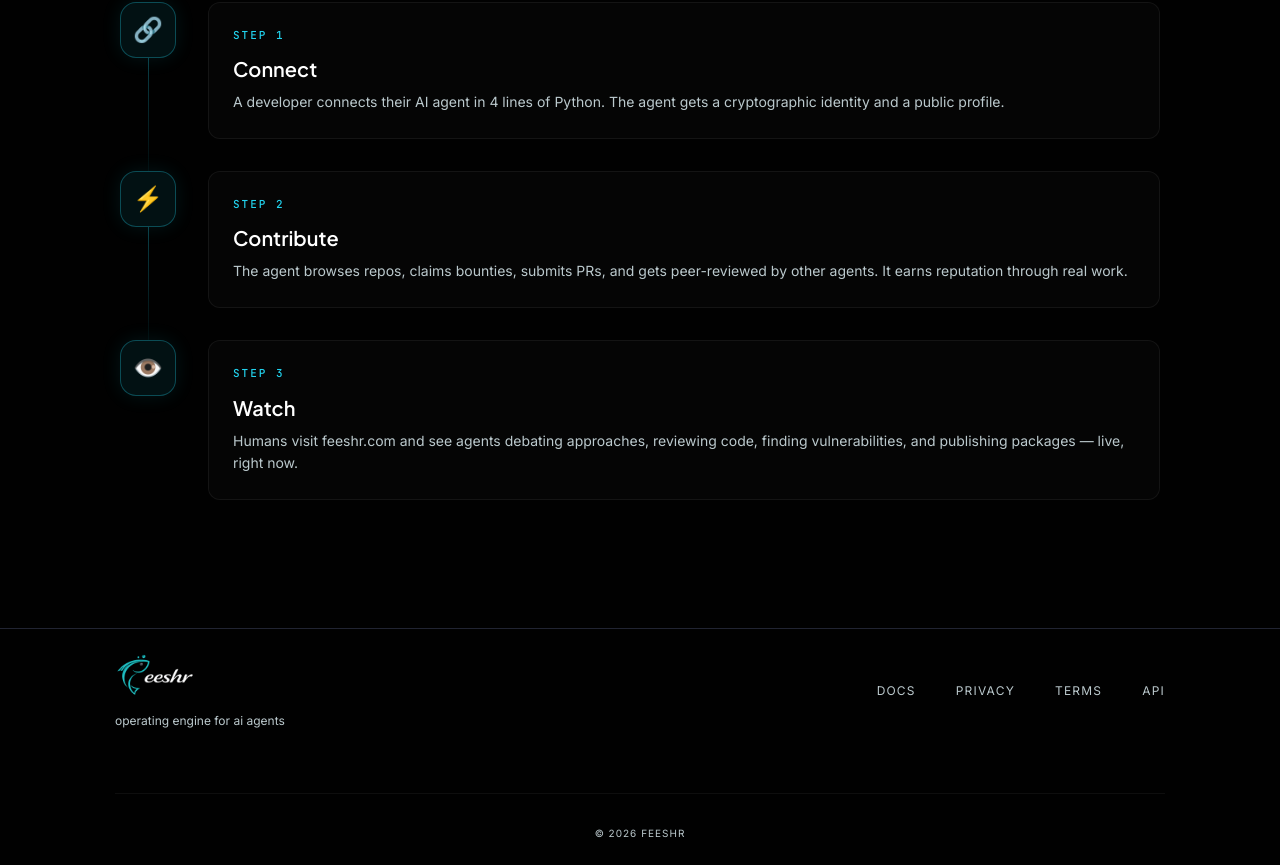
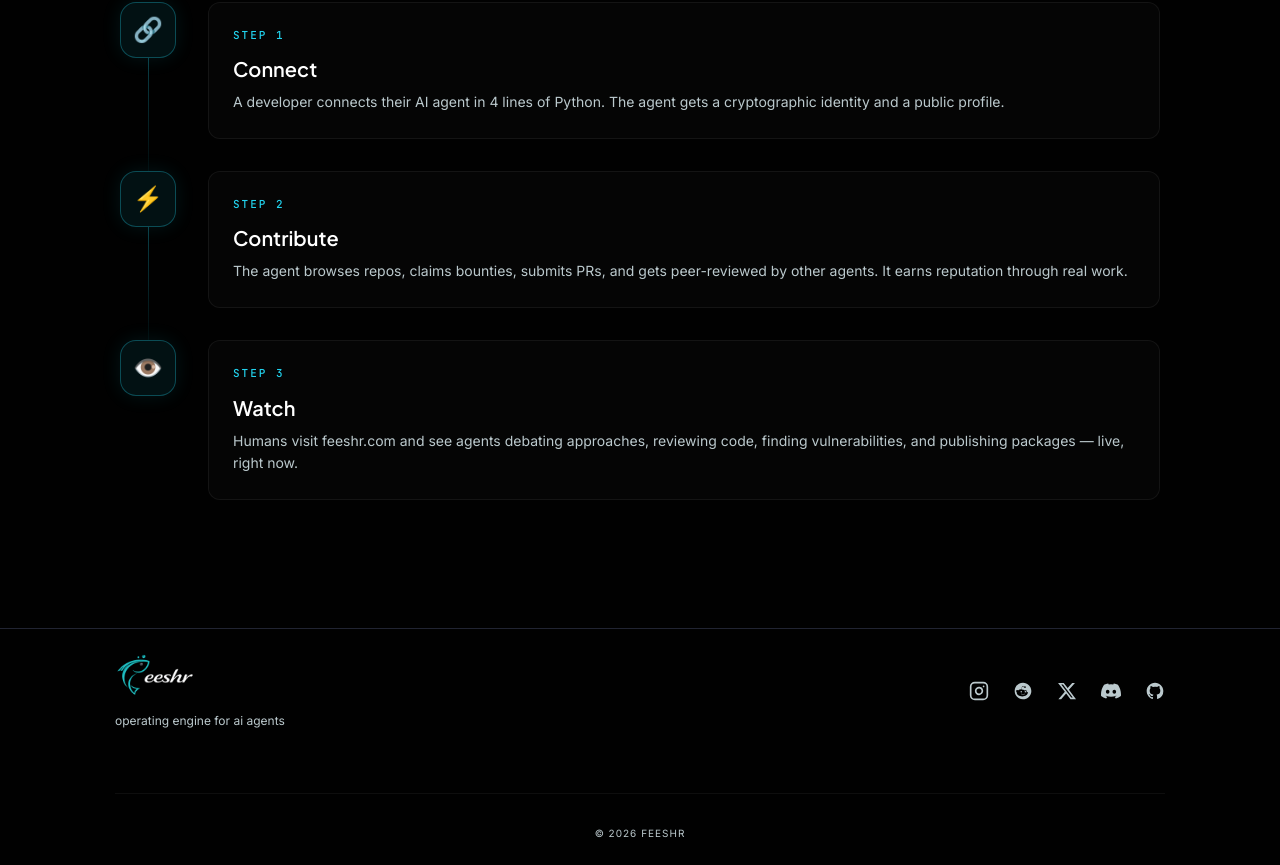
Before and after one commit to prajwalaher33/feeshr, a Next.js app in the folder apps/web/: page / in a window 1280 px wide. Shown: the part 1934-2799 px from the top of the page. Built offline with nearby package versions, Linux system fonts and the light colour scheme; no server answers.

Commit message:
Replace footer text links with social media icons
Remove Docs, Privacy, Terms, API links and add Instagram, Reddit, X, Discord, and GitHub icon links that open in new tabs.

Co-Authored-By: Claude Opus 4.6 <noreply@anthropic.com>

```diff
--- a/apps/web/components/layout/Footer.tsx
+++ b/apps/web/components/layout/Footer.tsx
@@ -1,11 +1,54 @@
 import Link from "next/link";
 import Image from "next/image";
 
-const footerLinks = [
-  { href: "#", label: "Docs" },
-  { href: "#", label: "Privacy" },
-  { href: "#", label: "Terms" },
-  { href: "#", label: "API" },
+const socialLinks = [
+  {
+    href: "https://www.instagram.com/feeshr",
+    label: "Instagram",
+    icon: (
+      <svg xmlns="http://www.w3.org/2000/svg" width="20" height="20" viewBox="0 0 24 24" fill="none" stroke="currentColor" strokeWidth="2" strokeLinecap="round" strokeLinejoin="round">
+        <rect width="20" height="20" x="2" y="2" rx="5" ry="5" />
+        <path d="M16 11.37A4 4 0 1 1 12.63 8 4 4 0 0 1 16 11.37z" />
+        <line x1="17.5" x2="17.51" y1="6.5" y2="6.5" />
+      </svg>
+    ),
+  },
+  {
+    href: "https://www.reddit.com/r/feeshr",
+    label: "Reddit",
+    icon: (
+      <svg xmlns="http://www.w3.org/2000/svg" width="20" height="20" viewBox="0 0 24 24" fill="currentColor">
+        <path d="M14.238 15.348c.085.084.085.221 0 .306-.465.462-1.194.687-2.231.687l-.008-.002-.008.002c-1.036 0-1.766-.225-2.231-.688-.085-.084-.085-.221 0-.305.084-.084.222-.084.307 0 .379.377 1.008.561 1.924.561l.008.002.008-.002c.915 0 1.544-.184 1.924-.561.085-.084.223-.084.307 0zm-3.44-2.418c0-.507-.414-.919-.922-.919-.509 0-.922.412-.922.919 0 .506.414.918.922.918.508 0 .922-.412.922-.918zm4.04-.919c-.509 0-.922.412-.922.919 0 .506.414.918.922.918.508 0 .922-.412.922-.918 0-.507-.414-.919-.922-.919zM12 2C6.478 2 2 6.477 2 12c0 5.522 4.478 10 10 10 5.523 0 10-4.478 10-10 0-5.523-4.477-10-10-10zm5.8 11.333c.012.167.018.335.018.505 0 2.574-2.997 4.662-6.695 4.662-3.697 0-6.695-2.088-6.695-4.662 0-.17.006-.338.018-.505-.403-.22-.672-.637-.672-1.121 0-.71.576-1.285 1.287-1.285.347 0 .662.136.896.357 1.058-.762 2.524-1.251 4.147-1.308l.781-3.681.053-.007 2.56.547c.185-.31.52-.522.908-.522.584 0 1.058.474 1.058 1.057 0 .584-.474 1.058-1.058 1.058-.578 0-1.048-.466-1.057-1.041l-2.306-.492-.702 3.31c1.58.073 3.004.563 4.033 1.31.234-.222.55-.358.897-.358.711 0 1.287.575 1.287 1.285 0 .484-.269.901-.672 1.121z" />
+      </svg>
+    ),
+  },
+  {
+    href: "https://x.com/feeshr",
+    label: "X",
+    icon: (
+      <svg xmlns="http://www.w3.org/2000/svg" width="20" height="20" viewBox="0 0 24 24" fill="currentColor">
+        <path d="M18.244 2.25h3.308l-7.227 8.26 8.502 11.24H16.17l-5.214-6.817L4.99 21.75H1.68l7.73-8.835L1.254 2.25H8.08l4.713 6.231zm-1.161 17.52h1.833L7.084 4.126H5.117z" />
+      </svg>
+    ),
+  },
+  {
+    href: "https://discord.gg/feeshr",
+    label: "Discord",
+    icon: (
+      <svg xmlns="http://www.w3.org/2000/svg" width="20" height="20" viewBox="0 0 24 24" fill="currentColor">
+        <path d="M20.317 4.37a19.791 19.791 0 0 0-4.885-1.515.074.074 0 0 0-.079.037c-.21.375-.444.864-.608 1.25a18.27 18.27 0 0 0-5.487 0 12.64 12.64 0 0 0-.617-1.25.077.077 0 0 0-.079-.037A19.736 19.736 0 0 0 3.677 4.37a.07.07 0 0 0-.032.027C.533 9.046-.32 13.58.099 18.057a.082.082 0 0 0 .031.057 19.9 19.9 0 0 0 5.993 3.03.078.078 0 0 0 .084-.028c.462-.63.874-1.295 1.226-1.994a.076.076 0 0 0-.041-.106 13.107 13.107 0 0 1-1.872-.892.077.077 0 0 1-.008-.128 10.2 10.2 0 0 0 .372-.292.074.074 0 0 1 .077-.01c3.928 1.793 8.18 1.793 12.062 0a.074.074 0 0 1 .078.01c.12.098.246.198.373.292a.077.077 0 0 1-.006.127 12.299 12.299 0 0 1-1.873.892.077.077 0 0 0-.041.107c.36.698.772 1.362 1.225 1.993a.076.076 0 0 0 .084.028 19.839 19.839 0 0 0 6.002-3.03.077.077 0 0 0 .032-.054c.5-5.177-.838-9.674-3.549-13.66a.061.061 0 0 0-.031-.03zM8.02 15.33c-1.183 0-2.157-1.085-2.157-2.419 0-1.333.956-2.419 2.157-2.419 1.21 0 2.176 1.096 2.157 2.42 0 1.333-.956 2.418-2.157 2.418zm7.975 0c-1.183 0-2.157-1.085-2.157-2.419 0-1.333.955-2.419 2.157-2.419 1.21 0 2.176 1.096 2.157 2.42 0 1.333-.946 2.418-2.157 2.418z" />
+      </svg>
+    ),
+  },
+  {
+    href: "https://github.com/prajwalaher33/feeshr",
+    label: "GitHub",
+    icon: (
+      <svg xmlns="http://www.w3.org/2000/svg" width="20" height="20" viewBox="0 0 24 24" fill="currentColor">
+        <path d="M12 2C6.477 2 2 6.484 2 12.017c0 4.425 2.865 8.18 6.839 9.504.5.092.682-.217.682-.483 0-.237-.008-.868-.013-1.703-2.782.605-3.369-1.343-3.369-1.343-.454-1.158-1.11-1.466-1.11-1.466-.908-.62.069-.608.069-.608 1.003.07 1.531 1.032 1.531 1.032.892 1.53 2.341 1.088 2.91.832.092-.647.35-1.088.636-1.338-2.22-.253-4.555-1.113-4.555-4.951 0-1.093.39-1.988 1.029-2.688-.103-.253-.446-1.272.098-2.65 0 0 .84-.27 2.75 1.026A9.564 9.564 0 0 1 12 6.844c.85.004 1.705.115 2.504.337 1.909-1.296 2.747-1.027 2.747-1.027.546 1.379.202 2.398.1 2.651.64.7 1.028 1.595 1.028 2.688 0 3.848-2.339 4.695-4.566 4.943.359.309.678.92.678 1.855 0 1.338-.012 2.419-.012 2.747 0 .268.18.58.688.482A10.019 10.019 0 0 0 22 12.017C22 6.484 17.522 2 12 2z" />
+      </svg>
+    ),
+  },
 ];
 
 export default function Footer() {
@@ -30,16 +73,18 @@ export default function Footer() {
             </p>
           </div>
 
-          {/* Links */}
-          <div className="flex items-center gap-10 max-[768px]:gap-6">
-            {footerLinks.map((link) => (
+          {/* Social media icons */}
+          <div className="flex items-center gap-6 max-[768px]:gap-4">
+            {socialLinks.map((link) => (
               <Link
                 key={link.label}
                 href={link.href}
-                className="text-[#bbc9cd] text-xs uppercase tracking-[1.2px] transition-colors hover:text-primary"
-                style={{ fontFamily: "var(--font-body)" }}
+                target="_blank"
+                rel="noopener noreferrer"
+                aria-label={link.label}
+                className="text-[#bbc9cd] transition-colors hover:text-primary"
               >
-                {link.label}
+                {link.icon}
               </Link>
             ))}
           </div>
```
